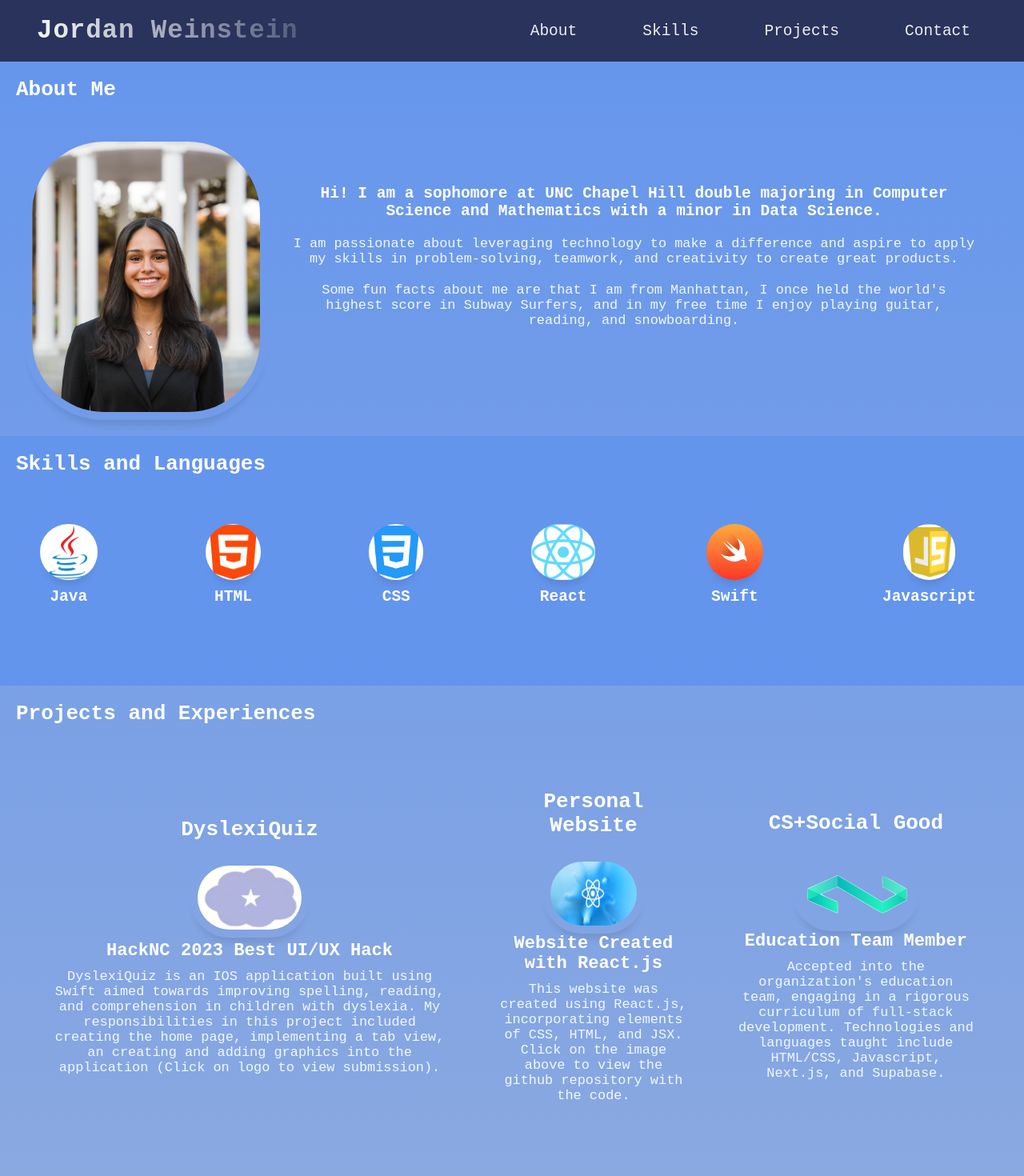
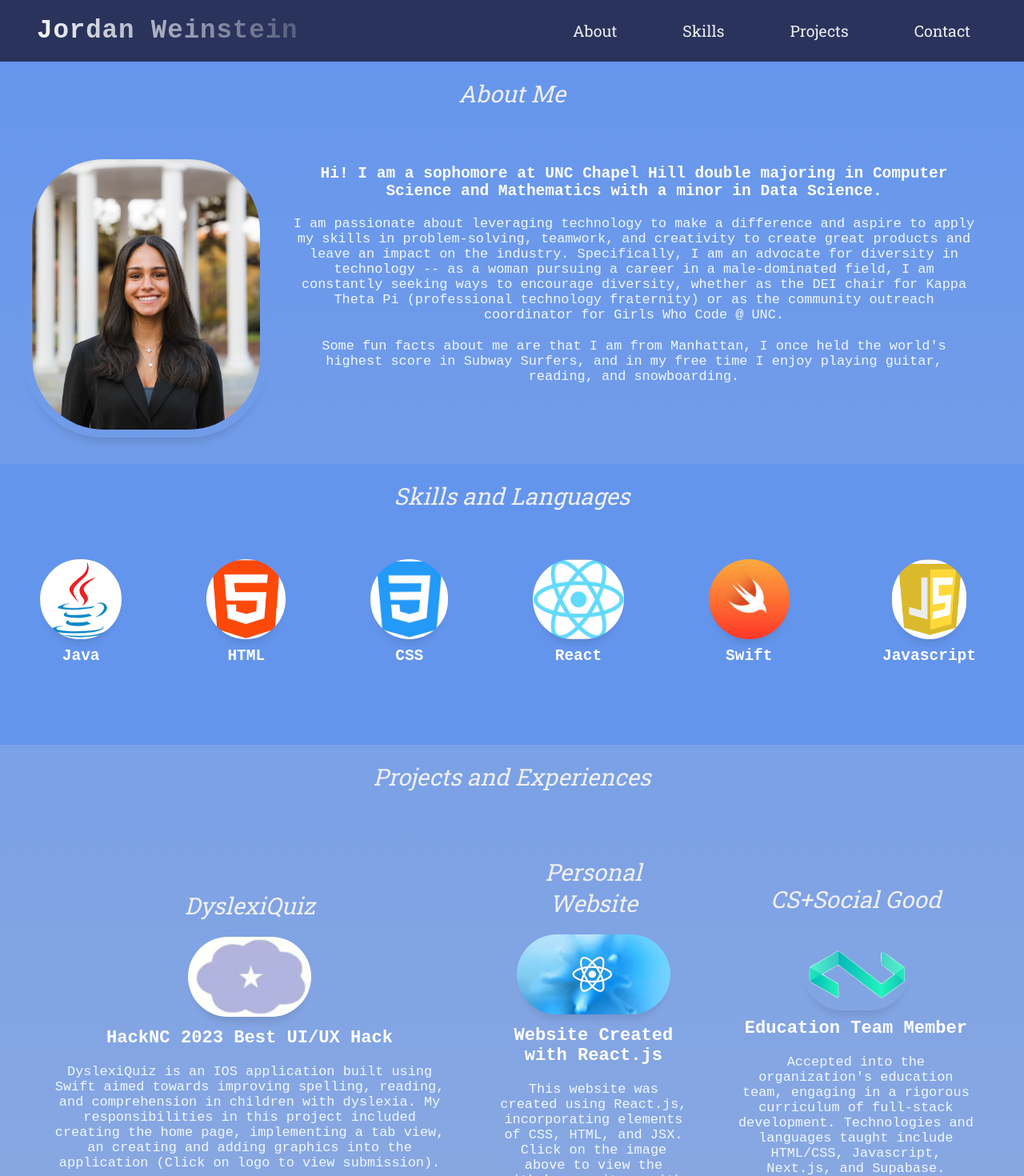
Before and after one commit to Jordweinstein/react-portfolio, a React (Create React App) app: page / in a window 1280 px wide. Shown: the top 1470 px of the page at 80% size. Built offline with nearby package versions, Linux system fonts and the light colour scheme; the HTML template or start-up script is replaced by a standard one.

Commit message:
connect contact page to supabase database

```diff
--- a/package.json
+++ b/package.json
@@ -3,6 +3,7 @@
   "version": "0.1.0",
   "private": true,
   "dependencies": {
+    "@supabase/supabase-js": "^2.39.1",
     "@testing-library/jest-dom": "^5.17.0",
     "@testing-library/react": "^13.4.0",
     "@testing-library/user-event": "^13.5.0",
--- a/src/App.css
+++ b/src/App.css
@@ -37,17 +37,18 @@ h1 {
 }
 
 h2 {
-  font-size: 2rem;
-  color: white;
-  width: fit-content;
+  font-family: 'Roboto Slab', serif;
+  font-size: 2.25rem;
+  font-weight: 400;
+  color: #efefef;
+  font-style: italic;
   padding: 20px;
-  text-align: center;
-  font-family:monospace;
 }
 
 h3 {
-font-size: 1.7rem;
-color: white;
+  font-size: 1.7rem;
+  color: white;
+  padding: 10px;
 }
 
 h4 {
@@ -130,12 +131,15 @@ button {
 }
 
 .skillImg {
-max-width: 100%;
-height:70px;
+  max-width: 200px;
+  max-height: 100px;
+  width: auto;
+  height: auto;
 }
 
 .projImg{
-  width:300px;
-  height:100px;
-  padding:10px;
+  max-width: 200px;
+  max-height: 100px;
+  width: auto;
+  height: auto;
 }
--- a/src/components/About.js
+++ b/src/components/About.js
@@ -14,7 +14,10 @@ export default function About() {
                     </h4>
                     <p>
                         I am passionate about leveraging technology to make a difference and aspire to apply my skills in problem-solving, teamwork,
-                        and creativity to create great products.
+                        and creativity to create great products and leave an impact on the industry. Specifically, I am an advocate for
+                        diversity in technology -- as a woman pursuing a career in a male-dominated field, I am constantly seeking ways to encourage
+                        diversity, whether as the DEI chair for Kappa Theta Pi (professional technology fraternity) or as the community outreach
+                        coordinator for Girls Who Code @ UNC.
                     </p>
                     <p>
                         Some fun facts about me are that I am from Manhattan,
--- a/src/components/Contact.js
+++ b/src/components/Contact.js
@@ -1,27 +1,39 @@
 import React from 'react'
 import { useState } from 'react'
-import Axios from 'axios'
+import supabase from '../config/supabaseClient.js'
 
 export default function Contact() {
-    const url = "";
-    const [data, setData] = useState({name: "", email: "", message: ""})
-    function handle(e) {
-        const newData = {...data}
-        newData[e.target.id] = newData[e.target.value]
-        setData(newData)
-        console.log(newData)
+    const [name, setName] = useState('')
+    const [email, setEmail] = useState('')
+    const [message, setMessage] = useState('')
+
+    const [formError, setFormError] = useState(null)
+
+    const handleSubmit = async (e) => {
+        e.preventDefault();
+
+        if (!name || !email || !message){
+            setFormError('Please fill in all the fields correctly')
+            return
+        }
+
+        const {data, error} = await supabase
+            .from('public.contact_info')
+            .insert ([{name, email, message}])
+            .select()
+        if (error){
+            console.log(error)
+            setFormError('Please fill in all the fields correctly')
+        }
+        if (data){
+            console.log(data)
+            setFormError(null)
+        }
+
     }
-    function submit(e){
-        e.preventDefault();
-        Axios.post(url, {
-            name: data.name,
-            email: data.email,
-            message: data.message
-        })
-        .then(res => {
-            console.log(res.data)
-        })
-    }
+
+    console.log(supabase)
+
     return (
         <>
         <div className = "container" id = "contact">
@@ -30,11 +42,34 @@ export default function Contact() {
                     <h4>jweins@unc.edu</h4>
                     </div>
                 <div className = "container2">
-                    <form onSubmit={(e)=>submit(e)}>
-                        <input onChange={(e)=>handle(e)} id="name" value={data.name} type="text" name="name" placeholder='Enter name'/>
-                        <input onChange={(e)=>handle(e)} id="email" value={data.email} type="email" name="email" placeholder='Enter email'/>
-                        <textarea onChange={(e)=>handle(e)} id="message" value={data.message} name="message" cols="30" rows="10" placeholder='Enter message'/>
+                    <form onSubmit={(e)=>handleSubmit(e)}>
+                        <input
+                            onChange={(e)=>setName(e.target.value) }
+                            id="name"
+                            value={name}
+                            type="text"
+                            name="name"
+                            placeholder='Enter name'
+                        />
+                        <input
+                            onChange={(e)=> setEmail(e.target.value)}
+                            id="email"
+                            value={email}
+                            type="email"
+                            name="email"
+                            placeholder='Enter email'
+                        />
+                        <textarea
+                            onChange={(e)=>setMessage(e.target.value)}
+                            id="message"
+                            value={message}
+                            name="message"
+                            cols="30"
+                            rows="10"
+                            placeholder='Enter message'
+                        />
                         <button type='submit'>send</button>
+                        {formError}
                     </form>
                 </div>
         </div>
--- a/src/components/Projects.js
+++ b/src/components/Projects.js
@@ -24,7 +24,9 @@ export default function Projects() {
 
                 <div className="container2">
                     <h2>Personal Website</h2>
-                    <img className = "projImg" src={WebImage} alt = "Website" />
+                    <a href="https://github.com/Jordweinstein/react-portfolio.git">
+                        <img className = "projImg" src={WebImage} alt = "Website" />
+                    </a>
                     <h3>Website Created with React.js</h3>
                     <p>
                         This website was created using React.js, incorporating elements of CSS, HTML, and JSX.
--- a/src/components/styles/Navbar.css
+++ b/src/components/styles/Navbar.css
@@ -45,6 +45,8 @@ nav a{
     padding: 15px;
     transition: 0.3s ease-in-out;
     font-size:1.5rem;
+    font-family: 'Roboto Slab', serif;
+    font-weight: 400;
 }
 
 nav a:hover {
```
Also changed, not shown: src/config/supabaseClient.js (added), 2 other files (tests, documents, lock files or other folders). Lines whose indentation alone changed are shown as unchanged.
